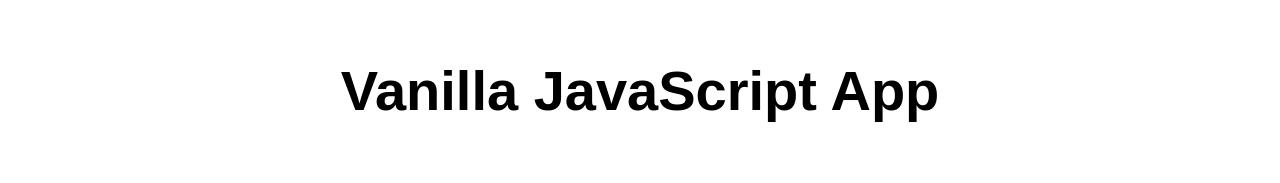
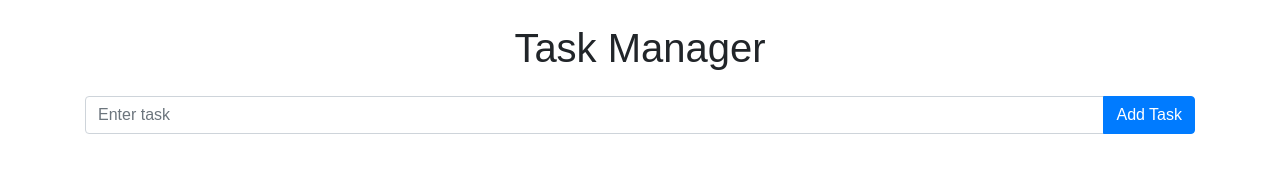
Before and after one commit to ganesh511/my-first-static-web-app, a website: page src/index.html in a window 1280 px wide. Drawn offline with nearby package versions, Linux system fonts and the light colour scheme.

Commit message:
Update index.html

```diff
--- a/src/index.html
+++ b/src/index.html
@@ -1,17 +1,29 @@
 <!DOCTYPE html>
 <html lang="en">
-
 <head>
   <meta charset="UTF-8">
   <meta name="viewport" content="width=device-width, initial-scale=1.0">
+  <title>Task Manager</title>
+  <link href="https://stackpath.bootstrapcdn.com/bootstrap/4.5.2/css/bootstrap.min.css" rel="stylesheet">
   <link rel="stylesheet" href="styles.css">
-  <title>Vanilla JavaScript App</title>
 </head>
+<body>
+  <div class="container">
+    <h1 class="text-center my-4">Task Manager</h1>
+    <div class="input-group mb-3">
+      <input type="text" id="taskInput" class="form-control" placeholder="Enter task">
+      <div class="input-group-append">
+        <button id="addTaskBtn" class="btn btn-primary">Add Task</button>
+      </div>
+    </div>
+    <ul id="taskList" class="list-group">
+      <!-- Tasks will be added here dynamically -->
+    </ul>
+  </div>
 
-<body>
-  <main>
-    <h1>Vanilla JavaScript App</h1>
-  </main>
+  <script src="https://code.jquery.com/jquery-3.5.1.slim.min.js"></script>
+  <script src="https://cdn.jsdelivr.net/npm/@popperjs/core@2.5.4/dist/umd/popper.min.js"></script>
+  <script src="https://stackpath.bootstrapcdn.com/bootstrap/4.5.2/js/bootstrap.min.js"></script>
+  <script src="script.js"></script>
 </body>
-
 </html>
```
